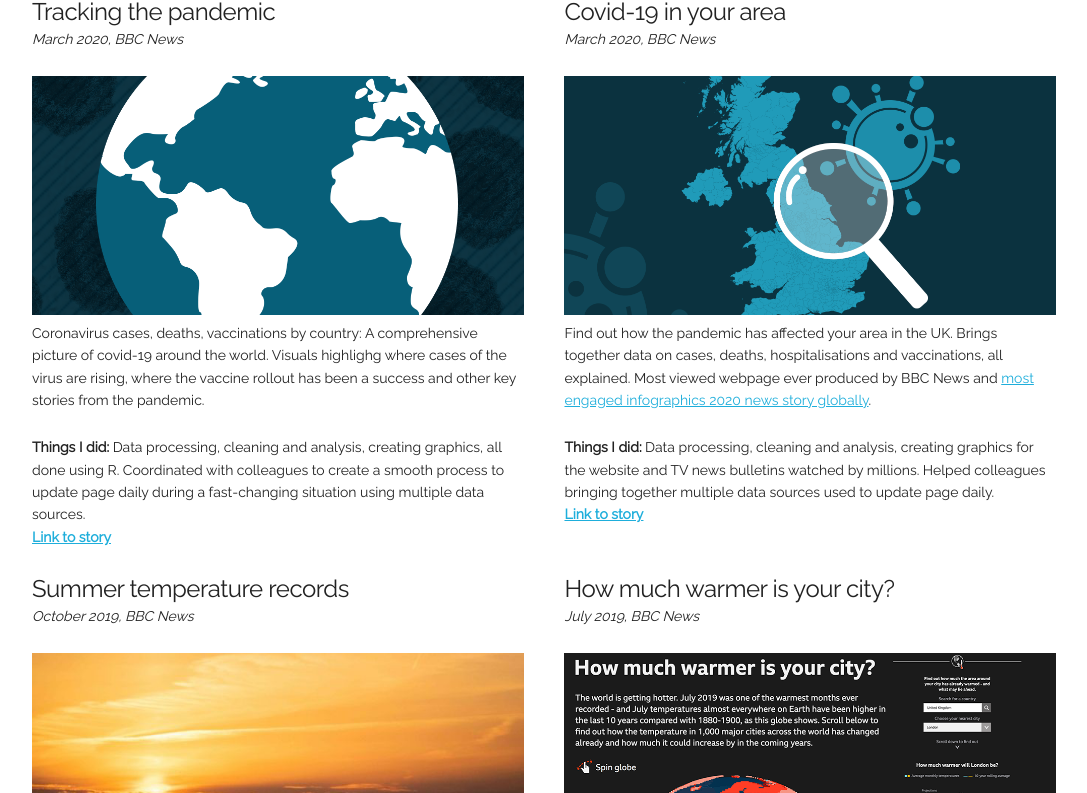
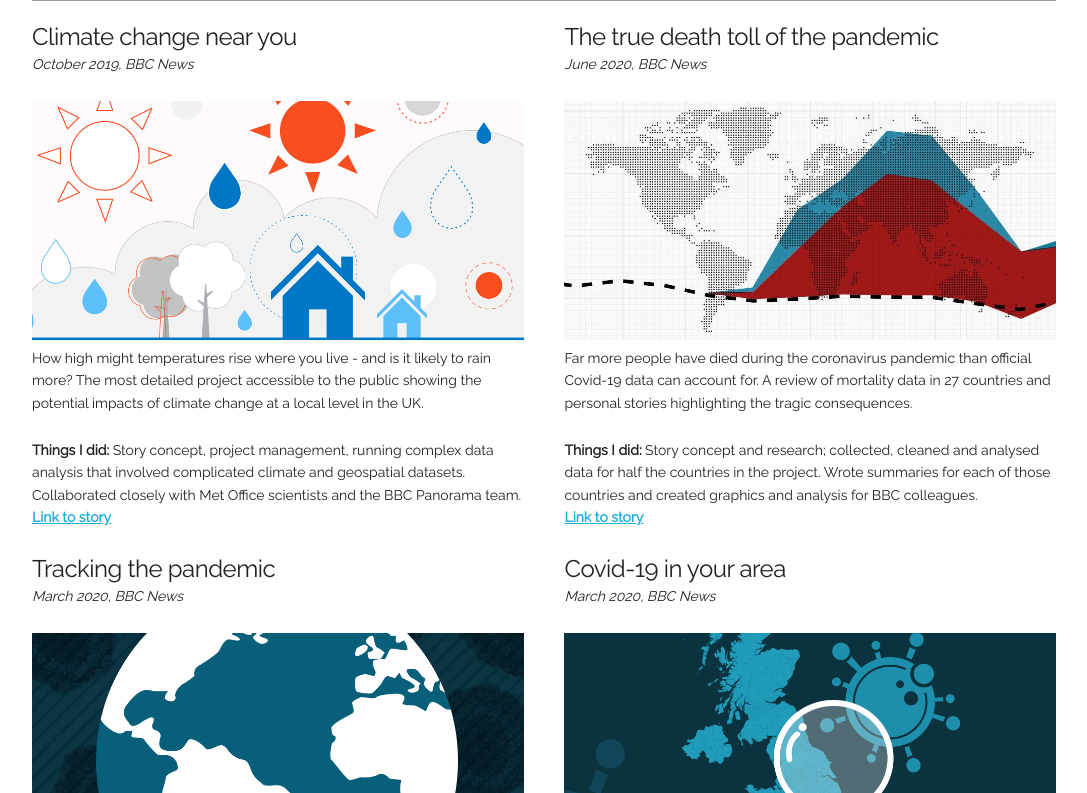
Before and after one commit to nassosstylianou/nassosstylianou.github.io, a plain HTML site: page index.html in a window 1280 px wide. Shown: the part 233-1026 px from the top of the page, without its empty margins (96-1183 px from the left). Drawn offline with Linux system fonts and the light colour scheme.

Commit message:
updates page with sotires from last few months

```diff
--- a/index.html
+++ b/index.html
@@ -67,7 +67,8 @@
     <div class="container">
         <div class="row">
             <h3 class="spacer">Nassos Stylianou</h3>
-            <p>I'm a senior journalist with BBC News, specialising in data-driven journalism, finding stories from complex datasets and visualising them online. I have been editorial lead on a number of the most successful and award-winning BBC projects, using innovative storytelling formats and technologies. You can get in touch by email at <strong><a href="mailto:stylianou.nassos@gmail.com">stylianou.nassos@gmail.com</a></strong> or through any of the social media platforms below.
+            <p>I'm a senior journalist with BBC News, specialising in data-driven journalism, finding stories from complex datasets and visualising them online. I have been editorial lead on a number of the most successful and award-winning BBC projects, often using innovative storytelling formats and techniques.</p>
+            <p>You can get in touch by email at <strong><a href="mailto:stylianou.nassos@gmail.com">stylianou.nassos@gmail.com</a></strong> or through any of the social media platforms below.
             </p>
 
             <div class="container-social">
@@ -95,7 +96,51 @@
         </div>
 
 
-          <div class="row">
+            <div class="row">
+            <div class="six columns">
+                <h5 class="portfolio-title">Climate change near you</h5>
+                <p class="date">October 2019, BBC News</p>
+                <picture class="u-max-full-width">
+                    <source class="u-max-full-width" media="(min-width: 1000px)" srcset="images/climate_index_promo_976_desktop.png">
+                    <source media="(max-width: 451px)" srcset="images/climate_index_promo_976_desktop.png">
+                    <img class="u-max-full-width" src="images/climate_index_promo_976_desktop.png" srcset="images/climate_index_promo_976_desktop.png">
+                </picture>
+
+                <div class="description">
+                    <p class="description--story">How high might temperatures rise where you live - and is it likely to rain more? The most detailed project accessible to the public showing the potential impacts of climate change at a local level in the UK.</p>
+
+                    <p class="description--what-i-did"><strong>Things I did: </strong>Story concept, project management, running complex data analysis that involved complicated climate and geospatial datasets. Collaborated closely with Met Office scientists and the BBC Panorama team.
+                        <br>
+                        <strong> <a class="story-link" href="https://www.bbc.co.uk/news/resources/idt-d6338d9f-8789-4bc2-b6d7-3691c0e7d138">Link to story</a></strong>
+                    </p>
+
+                </div>
+            </div>
+
+             <div class="six columns">
+                <h5 class="portfolio-title">The true death toll of the pandemic</h5>
+                <p class="date">June 2020, BBC News</p>
+                <picture class="u-max-full-width">
+                    <source class="u-max-full-width" media="(min-width: 1000px)" srcset="images/excess_deaths_promo_image_desktop.png">
+                    <source media="(max-width: 451px)" srcset="images/excess_deaths_promo_image_desktop.png">
+                    <img class="u-max-full-width" src="images/excess_deaths_promo_image_desktop.png" srcset="images/excess_deaths_promo_image_desktop.png">
+                </picture>
+
+                <div class="description">
+                    <p class="description--story">Far more people have died during the coronavirus pandemic than official Covid-19 data can account for. A review of mortality data in 27 countries and personal stories highlighting the tragic consequences.</p>
+
+                    <p class="description--what-i-did"><strong>Things I did: </strong>Story concept and research; collected, cleaned and analysed data for half the countries in the project. Wrote summaries for each of those countries and created graphics and analysis for BBC colleagues.
+                        <br>
+                        <strong> <a class="story-link" href="https://www.bbc.co.uk/news/world-53073046">Link to story</a></strong>
+                    </p>
+                </div>
+            </div>
+
+        </div>
+
+
+           <div class="row">
+
             <div class="six columns">
                 <h5 class="portfolio-title">Tracking the pandemic</h5>
                 <p class="date">March 2020, BBC News</p>
@@ -106,9 +151,10 @@
                 </picture>
 
                 <div class="description">
-                    <p class="description--story">Coronavirus cases, deaths, vaccinations by country: A comprehensive picture of covid-19 around the world. Visuals highlighg where cases of the virus are rising, where the vaccine rollout has been a success and other key stories from the pandemic.</p>
+                    <p class="description--story">Coronavirus cases, deaths, vaccinations by country: A comprehensive picture of covid-19 around the world. Key stories from an ever-changing pandemic told with data and visuals.</p>
 
-                    <p class="description--what-i-did"><strong>Things I did: </strong>Data processing, cleaning and analysis, creating graphics, all done using R. Coordinated with colleagues to create a smooth process to update page daily during a fast-changing situation using multiple data sources.
+                    <p class="description--what-i-did"><strong>Things I did: </strong>
+                    Processed, structured and analysed hundreds of thousands of data points from multiple sources, setting up a smooth process to update page daily and produce graphics, all done in R. Supported BBC correspondents with their reporting on the pandemic.
                         <br>
                         <strong> <a class="story-link" href="https://www.bbc.co.uk/news/world-51235105">Link to story</a></strong>
                     </p>
@@ -121,14 +167,14 @@
                 <p class="date">March 2020, BBC News</p>
                 <picture class="u-max-full-width">
                     <source class="u-max-full-width" media="(min-width: 1000px)" srcset="images/coronavirus_lookup_index_promo_desktop.png">
-                    <source media="(max-width: 451px)" srcset="images/hcoronavirus_lookup_index_promo_desktop.png">
+                    <source media="(max-width: 451px)" srcset="images/coronavirus_lookup_index_promo_desktop.png">
                     <img class="u-max-full-width" src="images/coronavirus_lookup_index_promo_desktop.png" srcset="images/coronavirus_lookup_index_promo_desktop.png">
                 </picture>
 
                 <div class="description">
-                    <p class="description--story">Find out how the pandemic has affected your area in the UK. Brings together data on cases, deaths, hospitalisations and vaccinations, all explained. Most viewed webpage ever produced by BBC News and <a class="story-link" href="https://blog.chartbeat.com/2020/12/22/most-engaging-stories-2020/">most engaged infographics 2020 news story globally</a>.</p>
+                    <p class="description--story">Find out how the pandemic has affected your area in the UK. Brings together data on cases, deaths, hospitalisations and vaccinations, all explained. Most viewed webpage ever produced by BBC News.</p>
 
-                    <p class="description--what-i-did"><strong>Things I did: </strong>Data processing, cleaning and analysis, creating graphics for the website and TV news bulletins watched by millions. Helped colleagues bringing together multiple data sources used to update page daily.
+                    <p class="description--what-i-did"><strong>Things I did: </strong> Processed, cleaned and analysed the UK's coronavirus data using R, producing graphics for the website and TV news bulletins. Helped colleagues bringing together multiple data sources used to update page daily, ensuring accurate reporting of covid-19 stats.
                         <br>
                         <strong> <a class="story-link" href="https://www.bbc.co.uk/news/uk-51768274">Link to story</a></strong>
                     </p>
@@ -138,7 +184,7 @@
         </div>
 
 
-                  <div class="row">
+                 <div class="row">
             <div class="six columns">
                 <h5 class="portfolio-title">Summer temperature records</h5>
                 <p class="date">October 2019, BBC News</p>
@@ -159,7 +205,7 @@
                 </div>
             </div>
 
-             <div class="six columns">
+            <div class="six columns">
                 <h5 class="portfolio-title">How much warmer is your city?</h5>
                 <p class="date">July 2019, BBC News</p>
                 <picture class="u-max-full-width">
```
Also changed, not shown: images/climate_index_promo_976_desktop.png (added), images/excess_deaths_promo_image_desktop.png (added), 1 other file.
